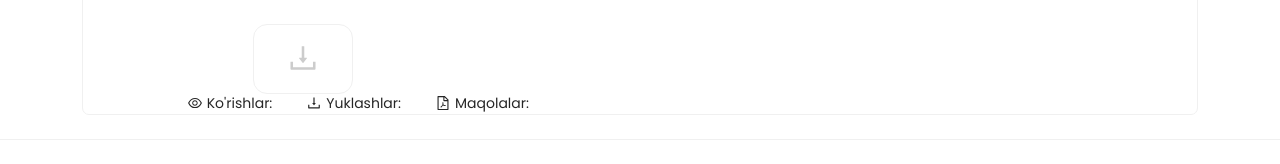
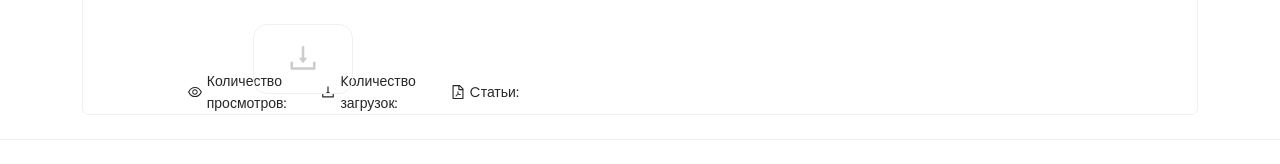
Before and after one commit to Umidjon098/mspes.uz, a React (Create React App) app: page /journal_detail in a window 1280 px wide. Shown: the part 520-684 px from the top of the page. Built offline with nearby package versions, Linux system fonts and the light colour scheme; no server answers.

Commit message:
build file is added 2

```diff
--- a/src/components/jurnalDetail.jsx
+++ b/src/components/jurnalDetail.jsx
@@ -41,21 +41,21 @@ function JurnalDetail({ oneJournal = {} }) {
             <div className="item">
               <div className="icon">
                 <EyeOutlined />
-                Ko'rishlar:
+                Количество просмотров:
               </div>
               <div className="value">{oneJournal.views}</div>
             </div>
             <div className="item">
               <div className="icon">
                 <DownloadOutlined />
-                Yuklashlar:
+                Kоличество загрузок:
               </div>
               <div className="value">{oneJournal.downloads}</div>
             </div>
             <div className="item">
               <div className="icon">
                 <FilePdfOutlined />
-                Maqolalar:
+                Cтатьи:
               </div>
               <div className="value">{oneJournal.count_articles}</div>
             </div>
--- a/src/components/trendingHorizontal.jsx
+++ b/src/components/trendingHorizontal.jsx
@@ -54,7 +54,7 @@ const Trending = ({ journal = [] }) => {
                   <div className="create_date">{getDate(data.from_date)}</div>
                 </div>
                 <div className="category">
-                  <div className="name">Qabul tugash sanasi: </div>
+                  <div className="name">Дата поступления: </div>
                   <div className="create_date">{getDate(data.to_date)}</div>
                 </div>
                 {/* <div className="category">
@@ -65,21 +65,21 @@ const Trending = ({ journal = [] }) => {
                   <div className="item">
                     <div className="icon">
                       <EyeOutlined />
-                      Ko'rishlar:
+                      Количество просмотров:
                     </div>
                     <div className="value">{data.views}</div>
                   </div>
                   <div className="item">
                     <div className="icon">
                       <DownloadOutlined />
-                      Yuklashlar:
+                      Kоличество загрузок:
                     </div>
                     <div className="value">{data.downloads}</div>
                   </div>
                   <div className="item">
                     <div className="icon">
                       <FilePdfOutlined />
-                      Maqolalar:
+                      Cтатьи:
                     </div>
                     <div className="value">{data.count_articles}</div>
                   </div>
```
Also changed, not shown: 5 other files (tests, documents, lock files or other folders).
